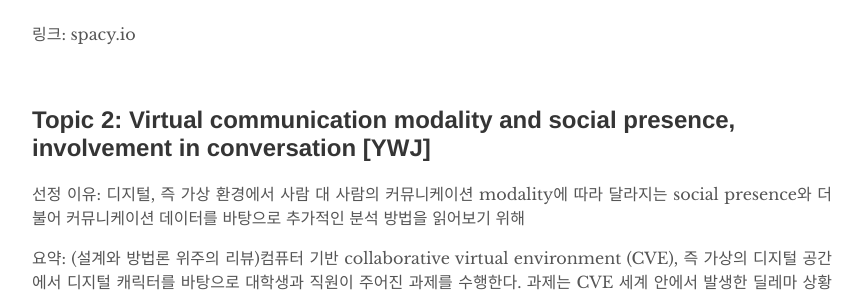
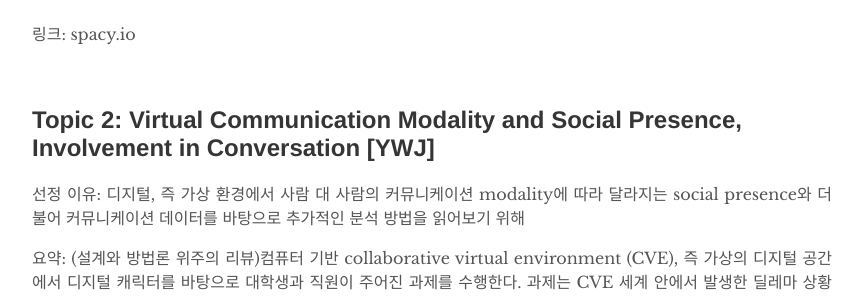
Before and after one commit to humanfactorspsych/blog, a Jekyll site: the page built from _posts/2020-05-21-study.md, in a window 1280 px wide and 1400 px high, scrolled down 515 px. Shown: the part 154-450 px from the top of the window, without its empty margins (208-1071 px from the left). Built offline with Jekyll 4.4.1, drawn with Linux system fonts in a browser that asks for light colours; some of the changed text lies outside the part shown.

```diff
--- a/_posts/2020-05-21-study.md
+++ b/_posts/2020-05-21-study.md
@@ -23,7 +23,7 @@ Presenters: YK(Yoon Kyung), YW(Yoonwon), JE(Jaeun), IJ(Injoo), WK(Whani Kim), HY
 
 <br>
 
-## Topic 2: Virtual communication modality and social presence, involvement in conversation [YWJ]
+## Topic 2: Virtual Communication Modality and Social Presence, Involvement in Conversation [YWJ]
 
 선정 이유:
 디지털, 즉 가상 환경에서 사람 대 사람의 커뮤니케이션 modality에 따라 달라지는 social presence와 더불어 커뮤니케이션 데이터를 바탕으로 추가적인 분석 방법을 읽어보기 위해
@@ -67,7 +67,7 @@ Breitfeller, L., Ahn, E., Jurgens, D., & Tsvetkov, Y. (2019, November). Finding
 <br>
 
 
-## Topic 4: KakaoTalk sticker misinterpretation [IJ]
+## Topic 4: KakaoTalk Sticker Misinterpretation [IJ]
 
 선정 이유: 카카오톡 스티커를 대상으로 연구했다는 점이 흥미로워서 선택
 
```
Also changed, not shown: other parts of _posts/2020-05-21-study.md (+1 -1 lines).
